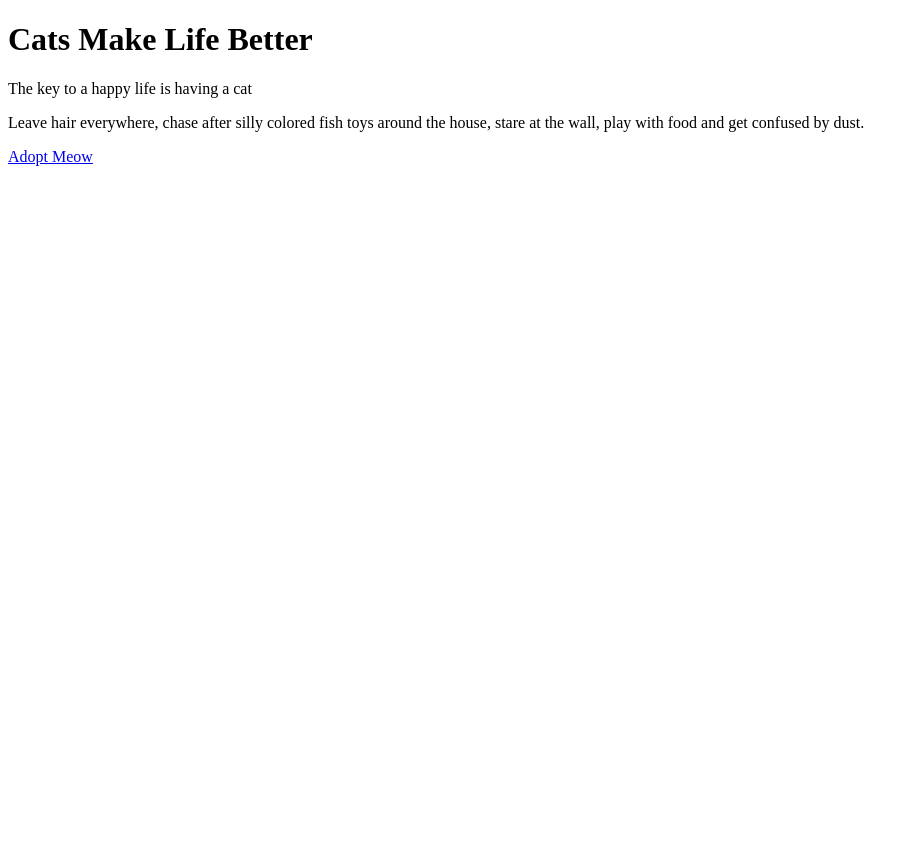
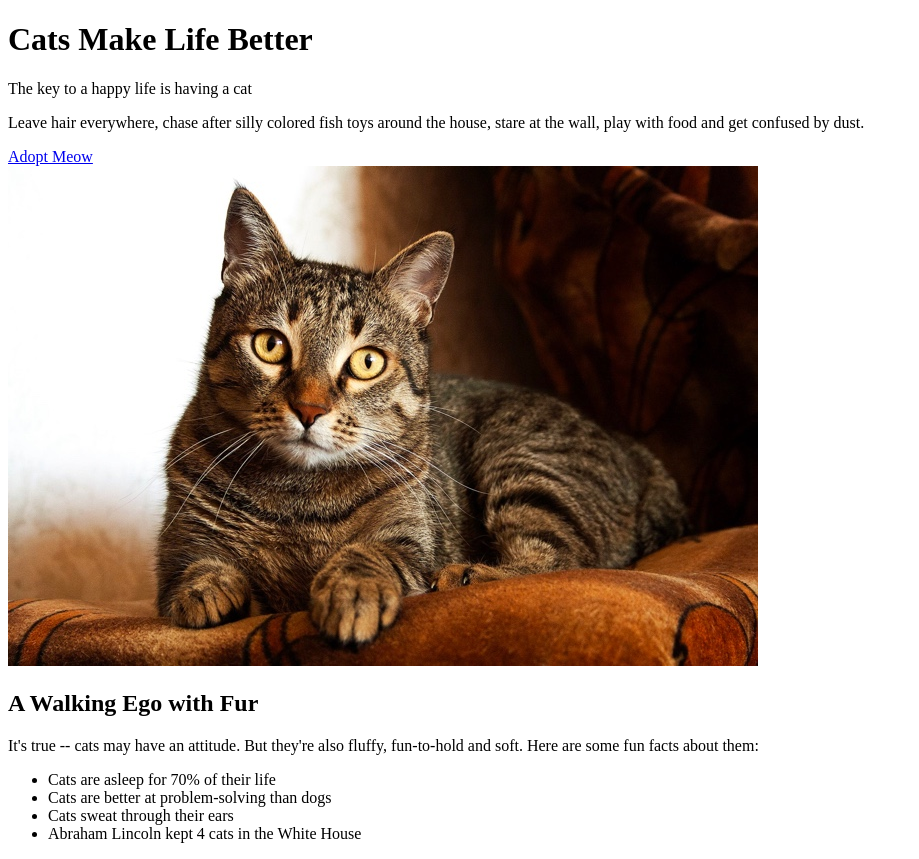
Before and after one commit to thulio2000/landing-page-II, a plain HTML site: page index.html in a window 1280 px wide. Shown: the whole page, without its empty margins (0-919 px from the left). Before the commit the page ends 800 px from the top, so only its background shows below. Drawn offline with Linux system fonts and the light colour scheme.

Commit message:
"1st section"

```diff
--- a/index.html
+++ b/index.html
@@ -9,8 +9,23 @@
     <body>
         <h1>Cats Make Life Better</h1>
         <p>The key to a happy life is having a cat</p>
-        <p>Leave hair everywhere, chase after silly colored fish toys around the house, stare at the wall, play with food and get confused by dust.</p>
+        <p>Leave hair everywhere, chase after silly colored fish toys around the house, stare at the wall,
+            play with food and get confused by dust.</p>
         <a href="https://www.sfspca.org/adoptions/cats">Adopt Meow</a>
+
+        <section>
+            <img src="img/cattitude.jpg" alt="Cat attitude">
+            <h2>A Walking Ego with Fur</h2>
+            <p>
+                It's true -- cats may have an attitude. But they're also fluffy, fun-to-hold and soft. Here are some fun facts about them:
+            </p>
+            <ul>
+                <li>Cats are asleep for 70% of their life</li>
+                <li>Cats are better at problem-solving than dogs</li>
+                <li>Cats sweat through their ears</li>
+                <li>Abraham Lincoln kept 4 cats in the White House</li>
+            </ul>
+        </section>
 
     </body>
 </html>
```
